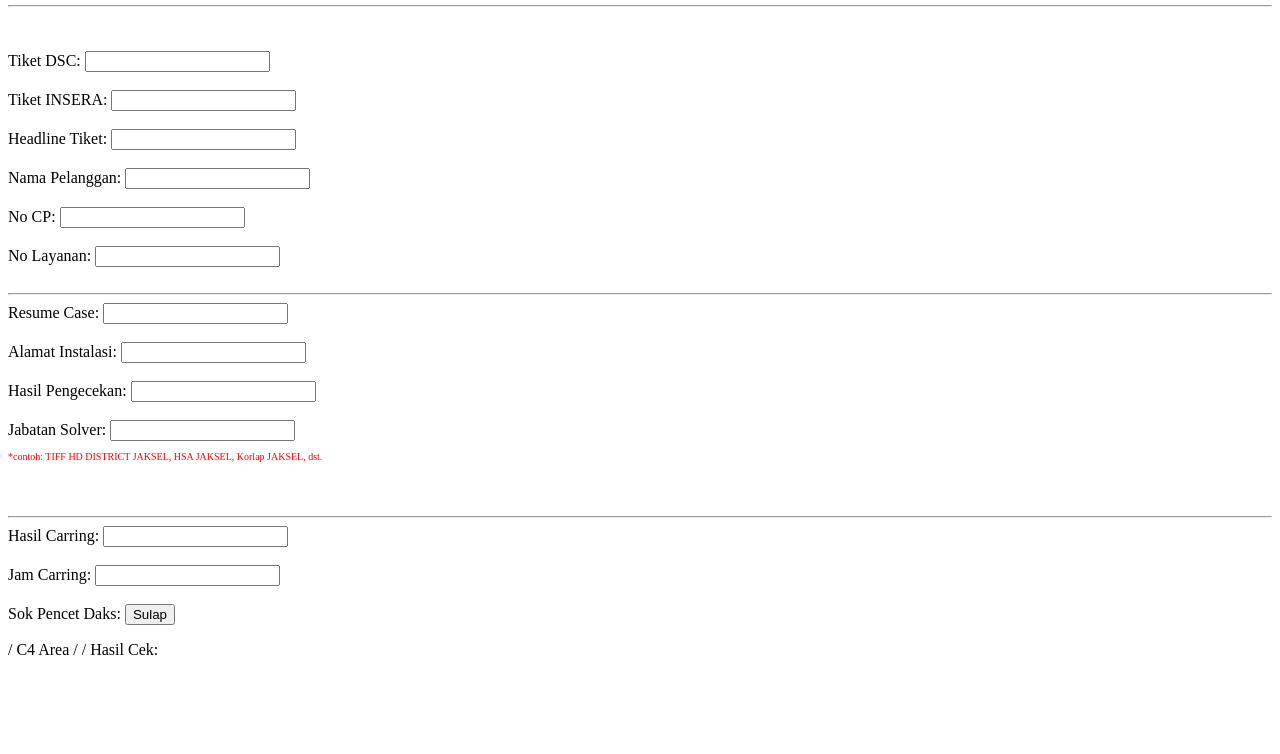
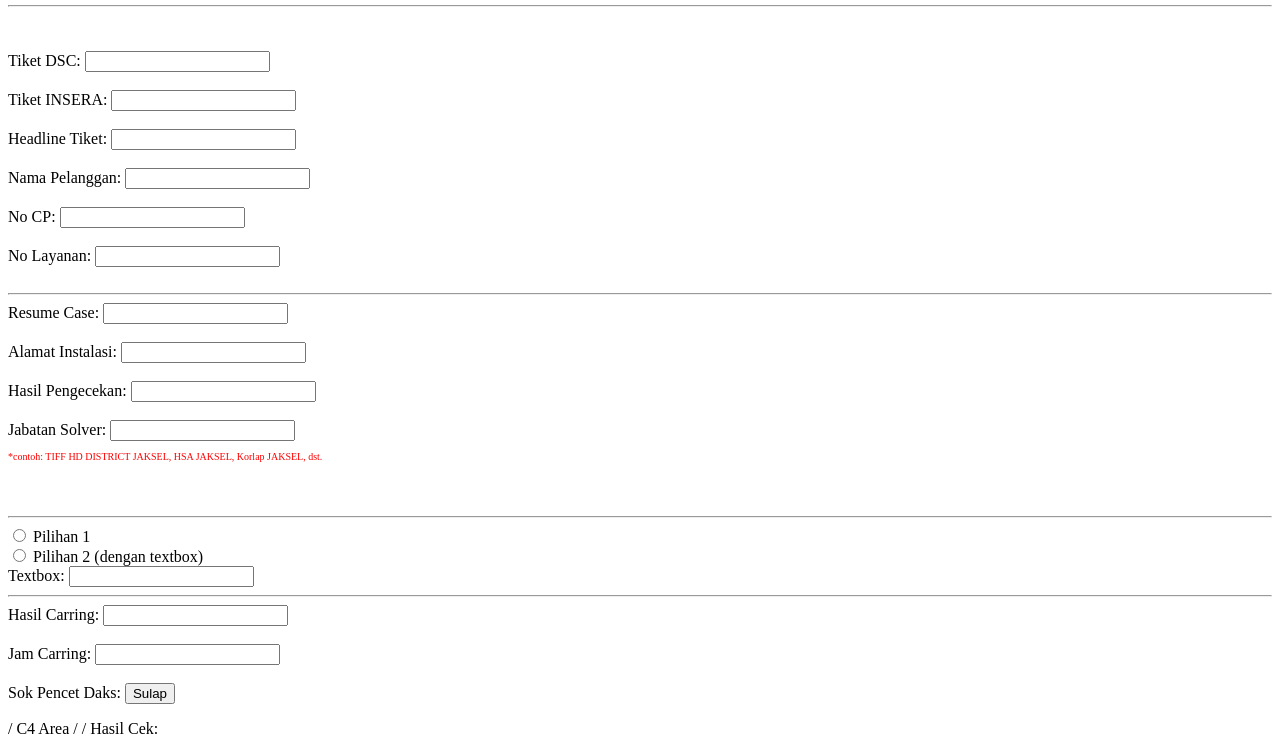
Before and after one commit to YourLogic7/project-generator-updatan, a plain HTML site: page index.html in a window 1280 px wide. Both pictures are taken after a click on the button "Sulap". Shown: the part 104-858 px from the top of the page. Before the commit the page ends 800 px from the top, so only its background shows below. Drawn offline with Linux system fonts and the light colour scheme.

Commit message:
ini udah ada tpi belum d test si radio

```diff
--- a/index.html
+++ b/index.html
@@ -42,11 +42,19 @@
         <input type="text" id="jabatan" name="jabatan"><p style="font-size: 10px; color: red;">*contoh: TIFF HD DISTRICT JAKSEL, HSA JAKSEL, Korlap JAKSEL, dst.</p><br><br>
         <hr>
         <!-- Pilihan Radio Button -->
+        <input type="radio" id="pilihan1" name="pilihan" value="pilihan1">
+        <label for="pilihan1">Pilihan 1</label><br>
+
+        <input type="radio" id="pilihan2" name="pilihan" value="pilihan2">
+        <label for="pilihan2">Pilihan 2 (dengan textbox)</label><br>
 
 
         <!-- Kotak Teks Tambahan -->
-
-
+        <div id="textbox-container-pilihan2" class="textbox-container">
+            <label for="textbox-pilihan2">Textbox:</label>
+            <input type="text" id="textbox-pilihan2" name="textbox-pilihan2">
+        </div>
+        <hr>
 
 
 
--- a/script.js
+++ b/script.js
@@ -31,7 +31,19 @@ function tampilkanData() {
   document.getElementById('jam').value = "";
 
   // untuk menampilkan texbox sesuai pilihan radio button
+  const radioButtons = document.querySelectorAll('input[name="pilihan"]');
+  const textboxContainerPilihan2 = document.getElementById('textbox-container-pilihan2');
+  const textboxPilihan2 = document.getElementById('textbox-pilihan2');
 
+  radioButtons.forEach(radio => {
+    radio.addEventListener('change', function() {
+      if (this.value === 'pilihan2') {
+        textboxContainerPilihan2.style.display = 'block';
+      } else {
+        textboxContainerPilihan2.style.display = 'none';
+      }
+    });
+  });
 
 
   // menampilkan hasil ini mah
```
